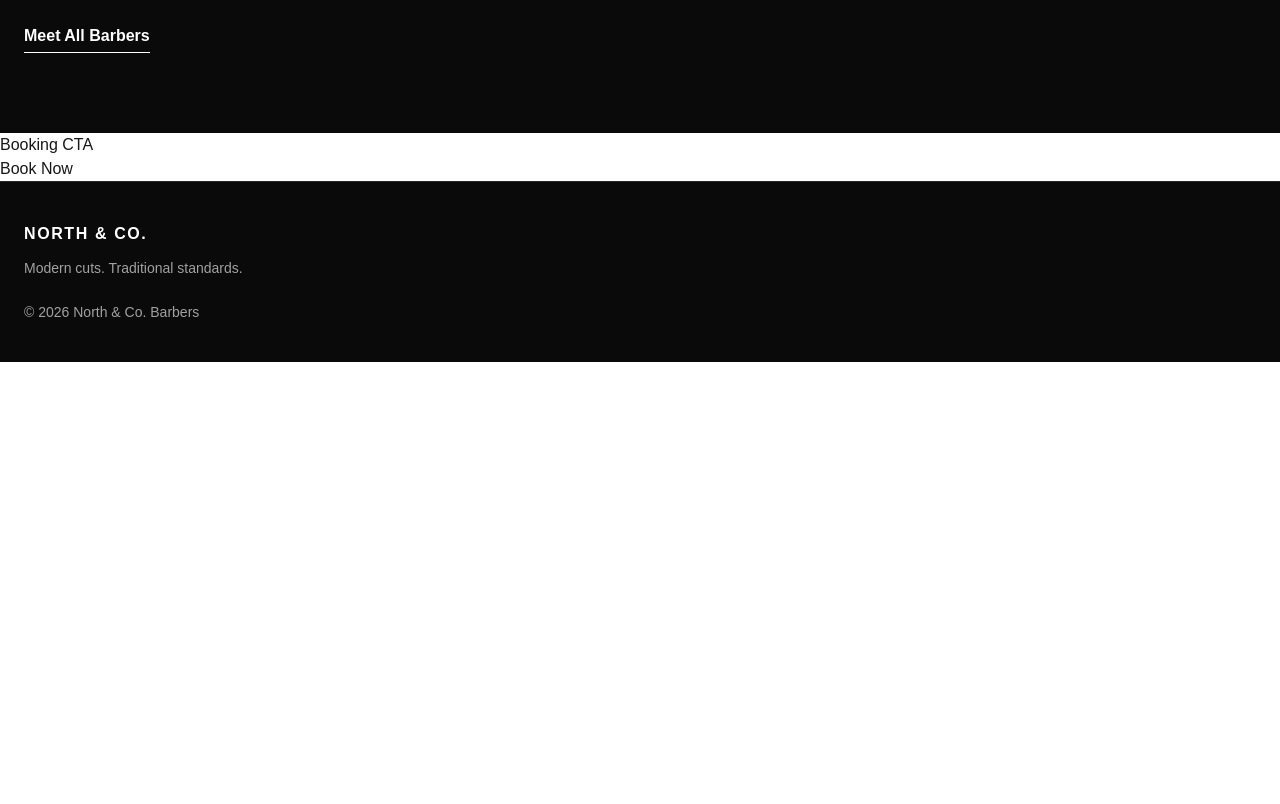
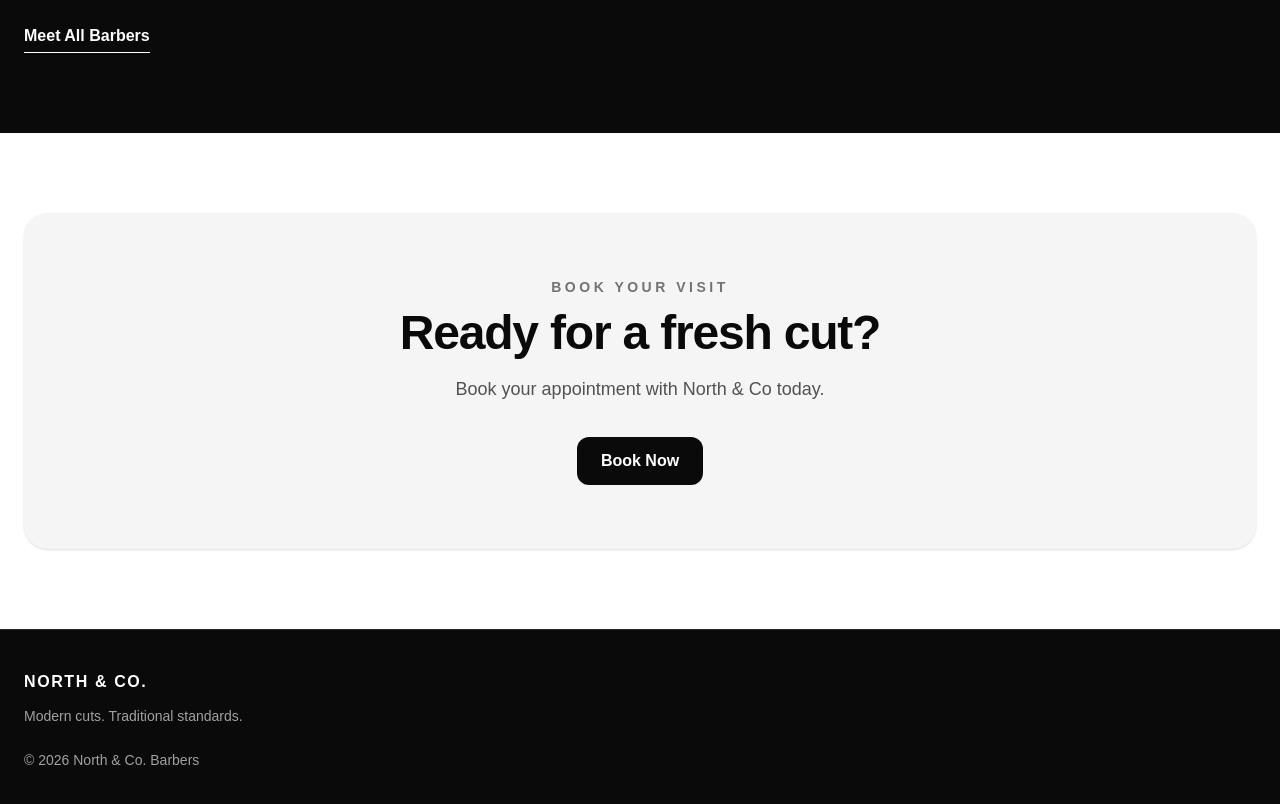
Before and after one commit to Ondrej0/co_barbers_site, a Next.js app: page / in a window 1280 px wide. Shown: the part 2000-2804 px from the top of the page. Before the commit the page ends 2362 px from the top, so only its background shows below. Built offline with nearby package versions, Linux system fonts and the light colour scheme.

Commit message:
Add a styled CTA section

```diff
--- a/src/app/page.tsx
+++ b/src/app/page.tsx
@@ -164,10 +164,32 @@ export default function Home() {
                 </div>
             </div>
         </section>
-      <section>
-        <h2>Booking CTA</h2>
-        <Link href="/book">Book Now</Link>
-      </section>
+        <section className="bg-white py-20 text-neutral-950">
+            <div className="mx-auto max-w-7xl px-6">
+                <div className="rounded-3xl bg-neutral-100 px-8 py-14 text-center shadow-sm md:px-12 md:py-16">
+                    <p className="text-sm font-semibold uppercase tracking-[0.25em] text-neutral-500">
+                        Book Your Visit
+                    </p>
+
+                    <h2 className="mt-3 text-4xl font-bold tracking-tight md:text-5xl">
+                        Ready for a fresh cut?
+                    </h2>
+
+                    <p className="mx-auto mt-4 max-w-2xl text-lg leading-8 text-neutral-600">
+                        Book your appointment with North & Co today.
+                    </p>
+
+                    <div className="mt-8">
+                        <Link
+                            href="/book"
+                            className="inline-block rounded-xl bg-neutral-950 px-6 py-3 font-semibold text-white transition hover:bg-neutral-800"
+                        >
+                            Book Now
+                        </Link>
+                    </div>
+                </div>
+            </div>
+        </section>
     </>
   );
 }
```
